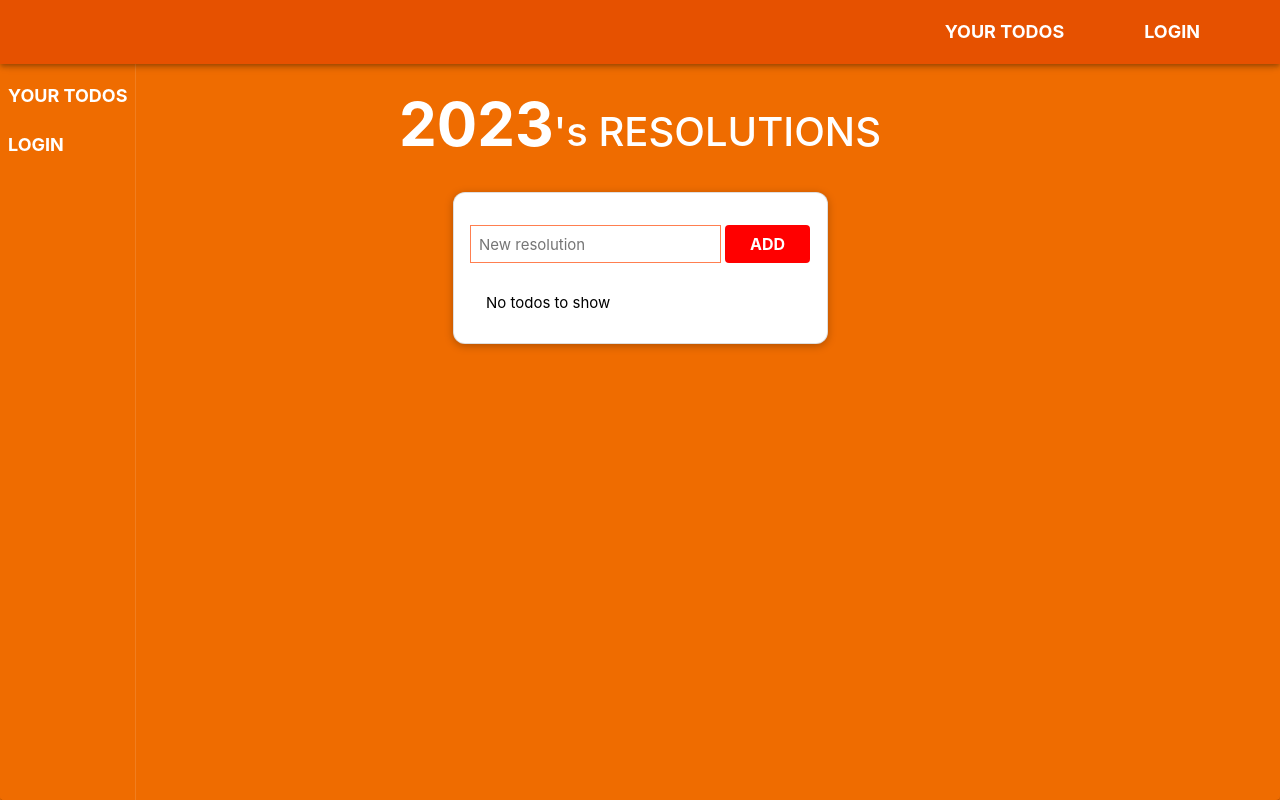
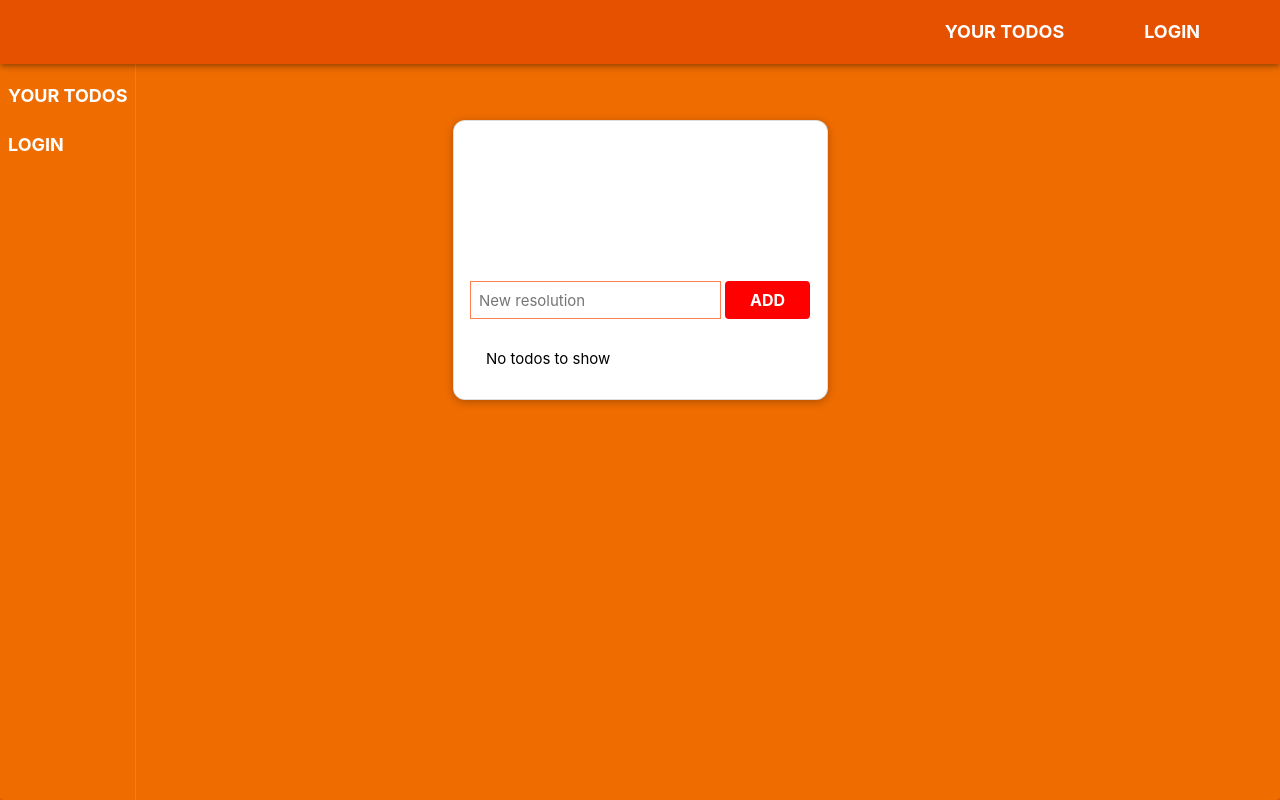
Before and after one commit to huyviet1995/todolist-vue, a Vue app: page / in a window 1280 px wide. Built offline with nearby package versions, Linux system fonts and the light colour scheme; sample sign-in values are in the browser's storage.

Commit message:
Separate the main title into a different component

```diff
--- /dev/null
+++ b/src/components/TheMainTitle.vue
@@ -0,0 +1,17 @@
+<template>
+  <h1 class="text-white font-bold">
+    <span class="text-emphasis">2023</span>'s RESOLUTIONS
+  </h1>
+</template>
+
+<style scoped>
+h1 {
+  widows: 100%;
+  text-align: center;
+}
+.text-emphasis {
+  font-size: 60px;
+  color: white;
+  font-weight: bold;
+}
+</style>
--- a/src/components/UserAuth.vue
+++ b/src/components/UserAuth.vue
@@ -1,4 +1,5 @@
 <template>
+  <the-main-title></the-main-title>
   <base-card>
     <form @submit.prevent="submitForm">
       <v-text-field
@@ -42,8 +43,10 @@
 import { mapGetters } from "vuex";
 import { email, required, minLength } from "@vuelidate/validators";
 import { useVuelidate } from "@vuelidate/core";
+import TheMainTitle from "./TheMainTitle.vue";
 
 export default {
+  components: { TheMainTitle },
   validations() {
     return {
       email: { required, email },
--- a/src/pages/HomePage.vue
+++ b/src/pages/HomePage.vue
@@ -1,8 +1,6 @@
 <template>
-  <h1 class="text-white font-bold">
-    <span class="text-emphasis">2023</span>'s RESOLUTIONS
-  </h1>
   <base-card>
+    <the-main-title></the-main-title>
     <section
       class="main-container m-auto d-flex align-items-center flex-column"
     >
@@ -26,8 +24,9 @@
 
 <script>
 import TodoList from "../components/TodoList.vue";
+import TheMainTitle from "../components/TheMainTitle.vue";
 export default {
-  components: { TodoList },
+  components: { TodoList, TheMainTitle },
   data() {
     return {
       inputValue: "",
@@ -50,10 +49,6 @@ export default {
 </script>
 
 <style scoped>
-h1 {
-  text-align: center;
-}
-
 input {
   min-height: 38px;
   border: 1px solid coral;
@@ -64,12 +59,6 @@ button {
   color: white;
   font-weight: bold;
   width: 100%;
-}
-
-.text-emphasis {
-  font-size: 60px;
-  color: white;
-  font-weight: bold;
 }
 
 input {
```
